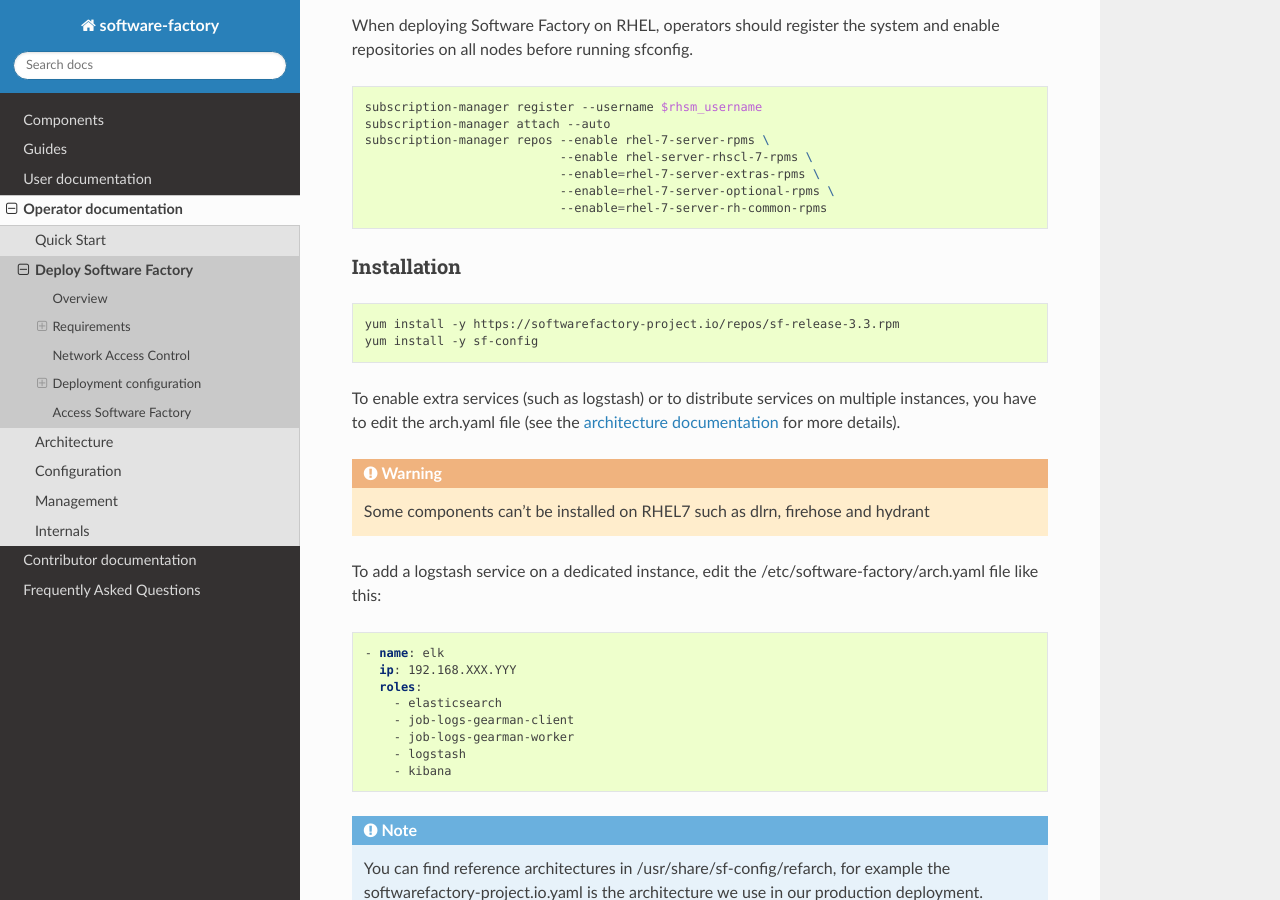
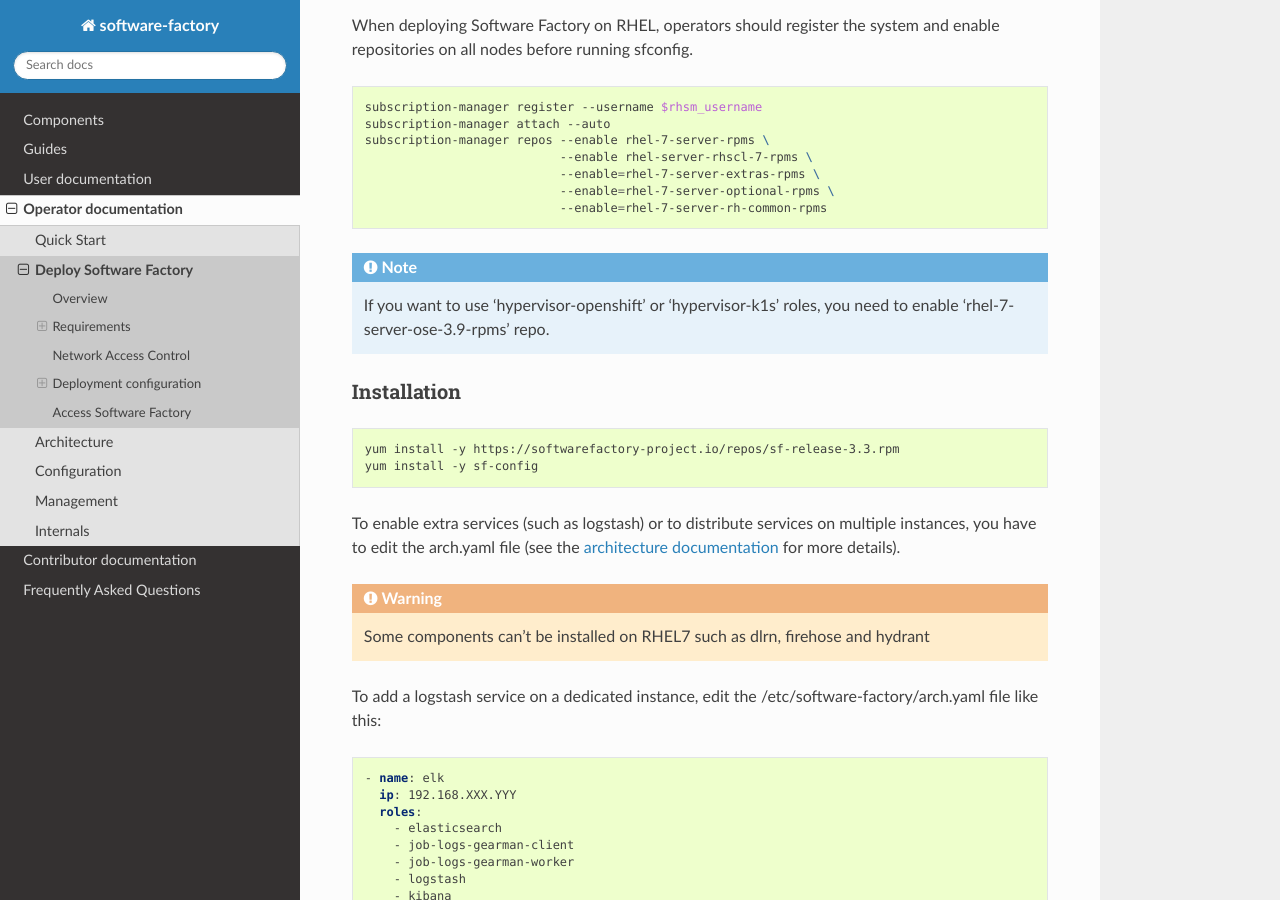
Before and after one commit to softwarefactory-project/sf-docs, a Sphinx documentation site: the page built from docs/operator/deployment.rst, in a window 1280 px wide and 900 px high, scrolled down 2638 px. Built offline with Sphinx 7.4.7 and the Read the Docs theme 2.0.0, drawn with Linux system fonts in a browser that asks for light colours.

Commit message:
Add activation of rhel-7-server-ose-3.9-rpms repo
When deploying hypervisor-k1s or hypervisor-openshift on rhel,
rhel-7-server-ose-3.9-rpms must be activated for package installation

Change-Id: I2e416c4b5a3e7d4333ac853d90be6fe5d09da9b9
Depends-on: https://softwarefactory-project.io/r/16850

```diff
--- a/docs/operator/deployment.rst
+++ b/docs/operator/deployment.rst
@@ -147,6 +147,12 @@
                               --enable=rhel-7-server-optional-rpms \
                               --enable=rhel-7-server-rh-common-rpms
 
+.. note::
+
+  If you want to use 'hypervisor-openshift' or 'hypervisor-k1s' roles, you need
+  to enable 'rhel-7-server-ose-3.9-rpms' repo.
+
+
 Installation
 ------------
 
```
